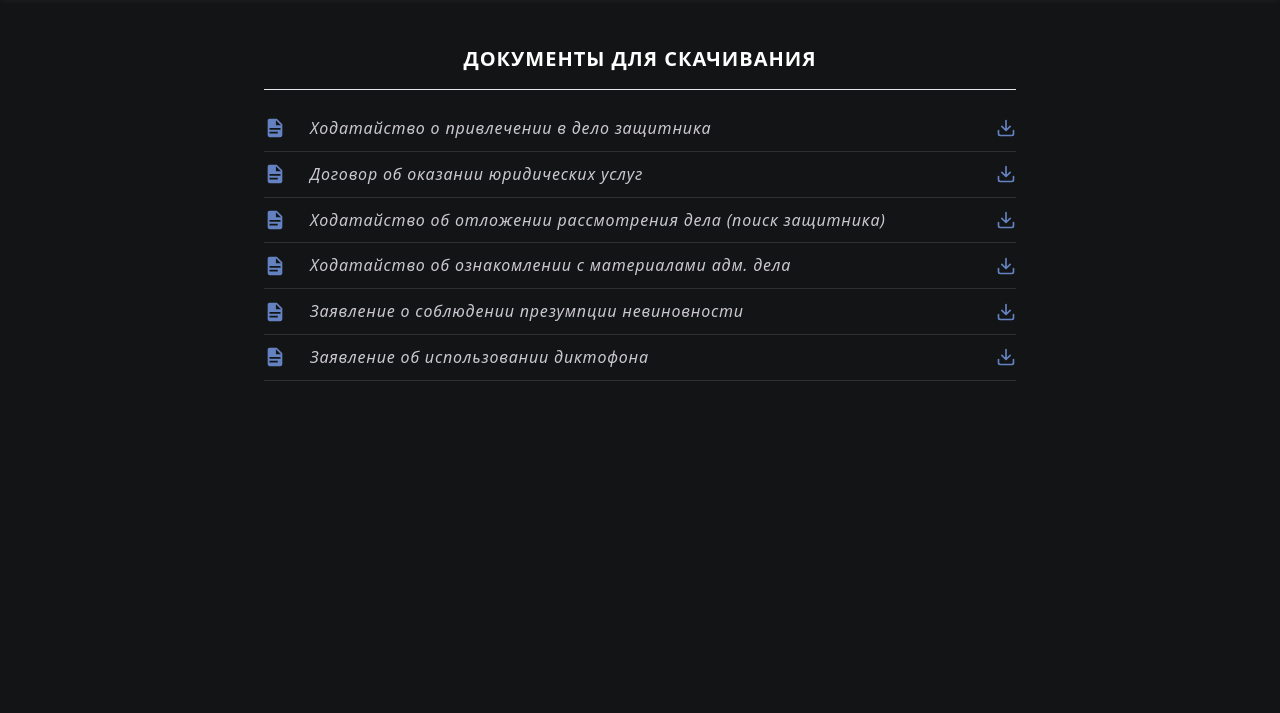
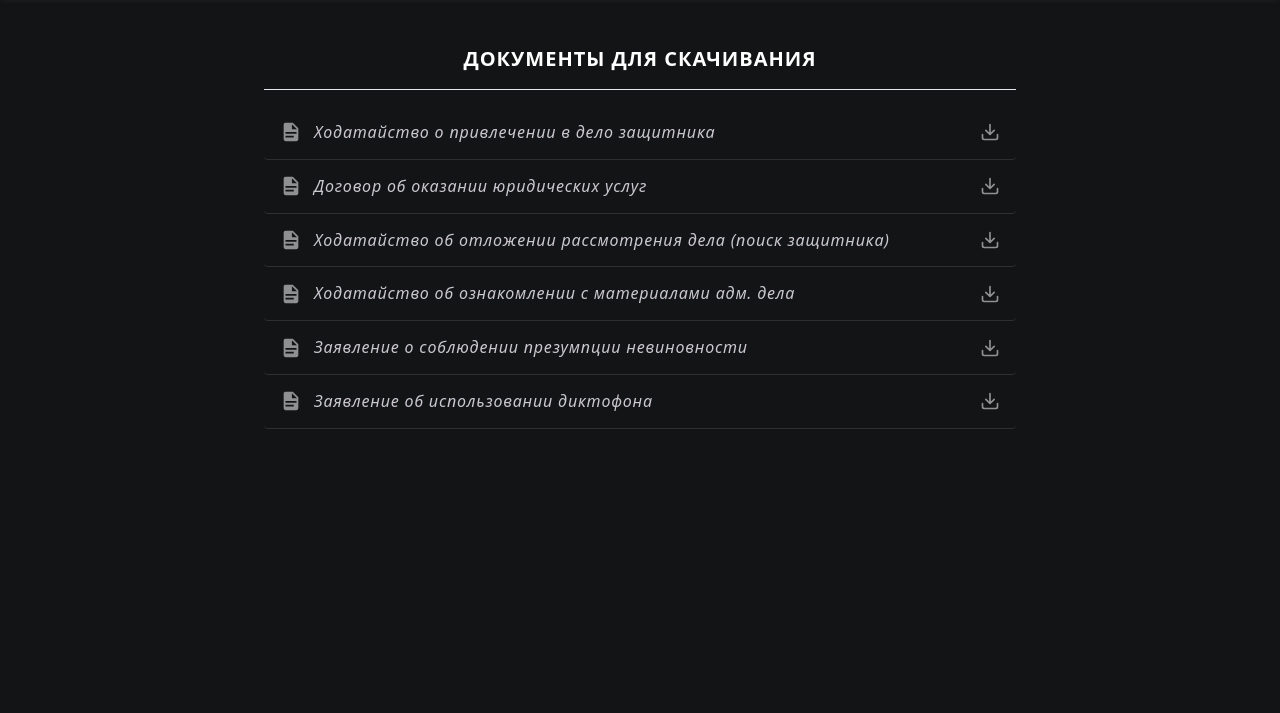
Before and after one commit to Web-serfer/astro_avtourist, an Astro site: page /documents in a window 1280 px wide. Shown: the part 87-800 px from the top of the page. Built offline with nearby package versions, Linux system fonts and the light colour scheme; Astro itself is replaced by a stand-in of ours.

Commit message:
31/03/25

```diff
--- a/src/components/docs/DocPreview.astro
+++ b/src/components/docs/DocPreview.astro
@@ -1,19 +1,30 @@
 ---
-import { Icon } from 'astro-icon/components';
+import { Icon } from "astro-icon/components";
 const { title, href, alt } = Astro.props;
 ---
 
-<div class="card--article-preview">
-  <a href={href} target="_blank" rel="noopener noreferrer" aria-label={alt}>
-    <div class="article-preview__body py-2">
-      <Icon name="docs" size={22} aria-hidden="true" />
-      <p class="docs-title ml-6 italic">
-        {title}
-      </p>
-    </div>
-  </a>
-  <a href={href} target="_blank" rel="noopener noreferrer" aria-label={alt}>
-    <Icon name="download" size={20} title="скачать" aria-hidden="true" />
-    <span class="sr-only">{alt}</span>
-  </a>
-</div>
+<a
+  href={href}
+  target="_blank"
+  rel="noopener noreferrer"
+  aria-label={`Скачать документ: ${title}`}
+  class="card--article-preview flex items-center justify-between group py-3 px-4 hover:bg-white/5 rounded transition-colors text-[#adb0b1] hover:text-white"
+>
+  <!-- Левый блок (текст + иконка документа) -->
+  <div class="flex items-center">
+    <Icon
+      name="docs"
+      size={22}
+      class="mr-3 opacity-80 group-hover:opacity-100 transition-opacity"
+    />
+    <p class="docs-title italic">
+      {title}
+    </p>
+  </div>
+
+  <!-- Правая иконка скачивания -->
+  <div class="opacity-80 group-hover:opacity-100 transition-opacity">
+    <Icon name="download" size={20} aria-hidden="true" />
+    <span class="sr-only">Скачать</span>
+  </div>
+</a>
--- a/src/styles/base/main.css
+++ b/src/styles/base/main.css
@@ -130,8 +130,7 @@ code {
   align-items: center;
 }
 
-.article-title:hover,
-.docs-title:hover {
+.article-title:hover {
   color: var(--mainLinkColor-light);
   transition: all 0.7s;
 }
```
Also changed, not shown: src/styles/doc/doc.css (deleted).
